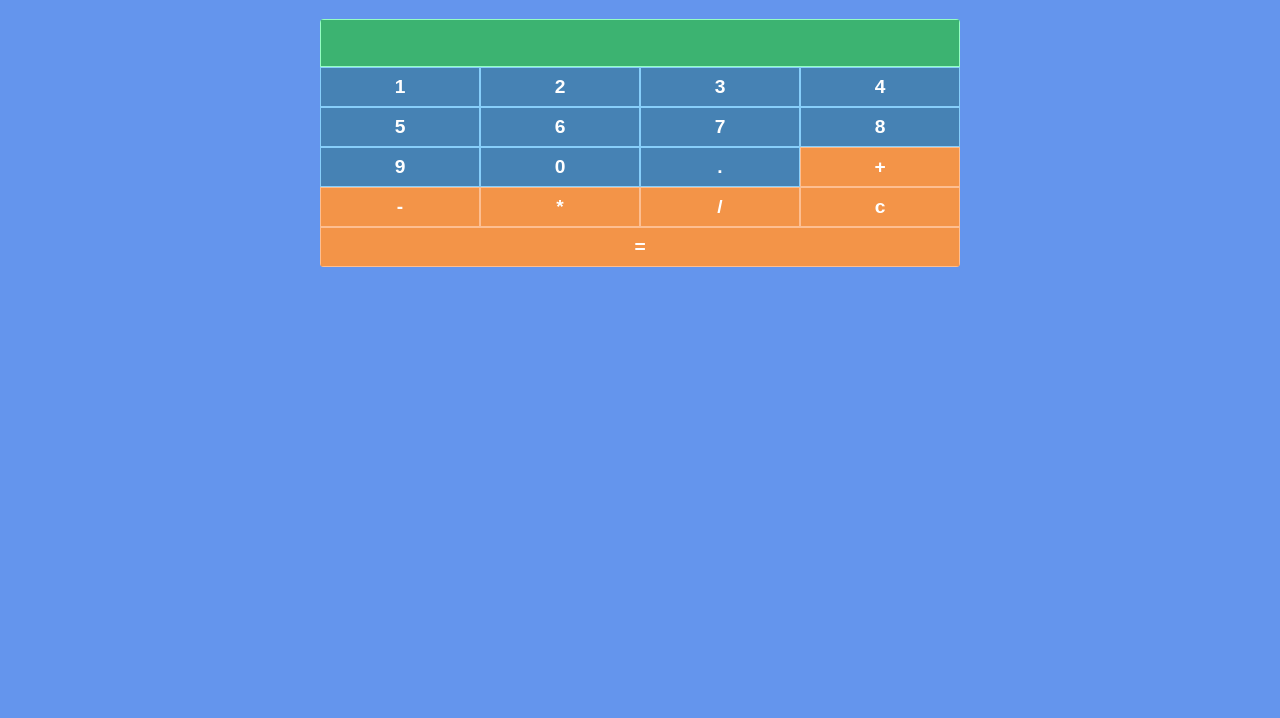
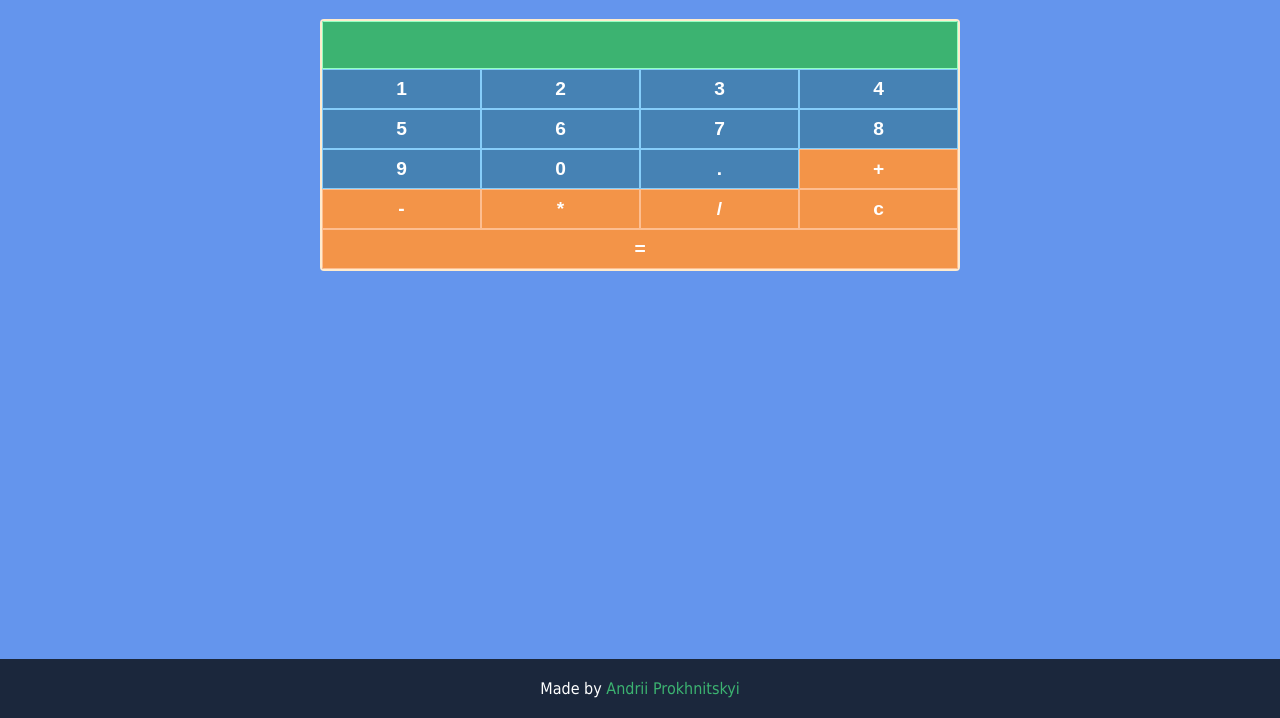
Before and after one commit to Prokhnitskyi/Calculator, a plain HTML site: page index.html in a window 1280 px wide. Shown: the part 82-800 px from the top of the page. Drawn offline with Linux system fonts and the light colour scheme.

Commit message:
Add footer

```diff
--- a/index.html
+++ b/index.html
@@ -8,7 +8,7 @@
     <title>Calculator</title>
 </head>
 <body>
-<div class="content">
+<main class="content">
     <h1>Calculator</h1>
     <section class="calculator">
         <div class="calculator__display">
@@ -35,8 +35,10 @@
             <button class="grid-button grid-button--operate">=</button>
         </div>
     </section>
-</div>
-
+</main>
+<footer class="footer">
+    <div>Made by <a href="https://github.com/Prokhnitskyi" target="_blank" title="Github">Andrii Prokhnitskyi</a></div>
+</footer>
 <script src="./scripts.js"></script>
 </body>
 </html>
--- a/styles.css
+++ b/styles.css
@@ -13,6 +13,10 @@ body {
     margin: 0;
     font-family: Tahoma, system-ui;
     background: cornflowerblue;
+
+    display: flex;
+    flex-direction: column;
+    justify-content: space-between;
 }
 
 h1 {
@@ -24,11 +28,13 @@ h1 {
 
 .content {
     margin: 0 auto;
+    min-width: 80vw;
     max-width: 900px;
     padding: 20px;
 }
 
 .calculator {
+    border: 2px solid blanchedalmond;
     border-radius: 4px;
     overflow: hidden;
     max-width: 640px;
@@ -82,3 +88,19 @@ h1 {
     background-color: #f39448;
     border: 1px solid #fdbe91;
 }
+
+.footer {
+    background-color: #1b273c;
+    color: white;
+    padding: 20px;
+    text-align: center;
+}
+
+.footer a, .footer a:visited {
+    text-decoration: none;
+    color: mediumseagreen;
+}
+
+.footer a:hover {
+    filter: brightness(1.2);
+}
```
